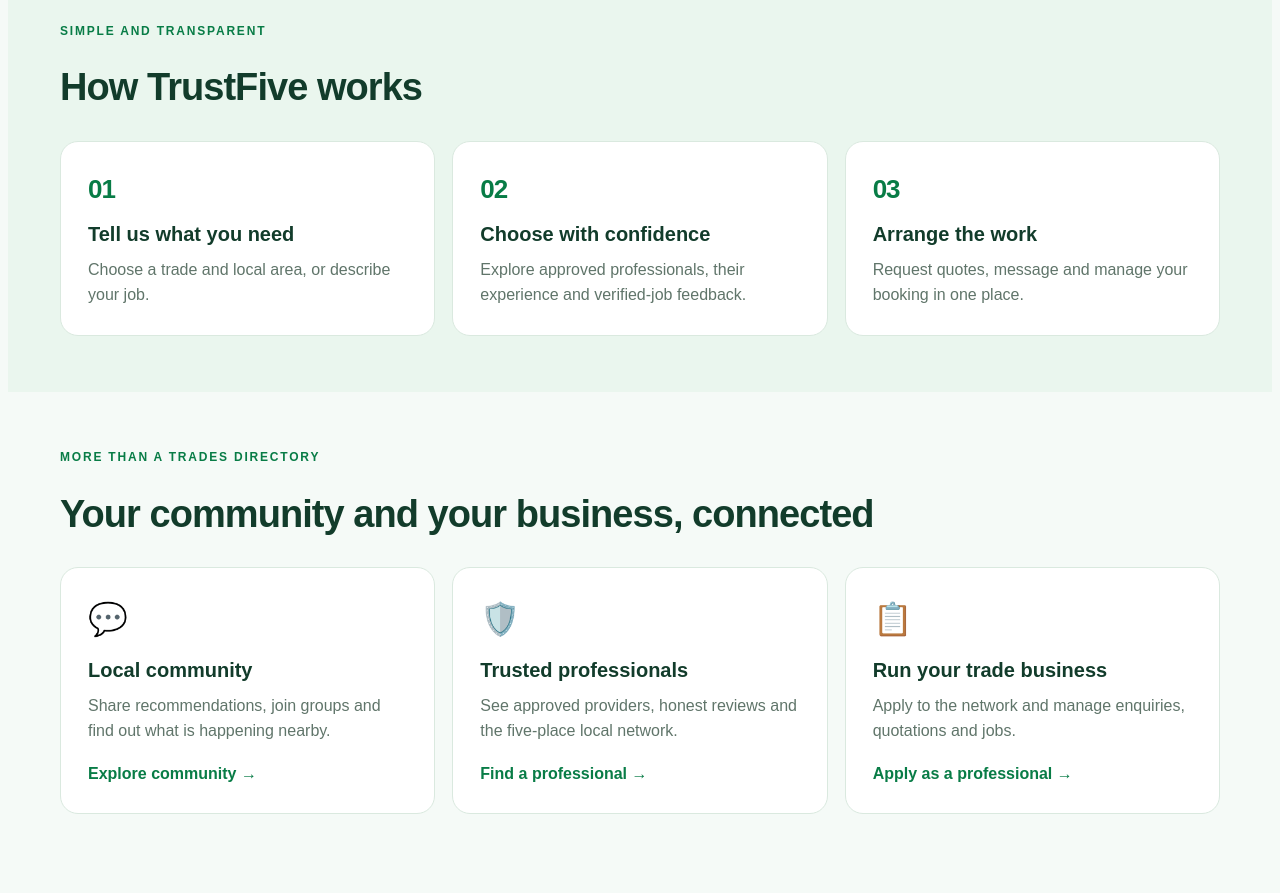
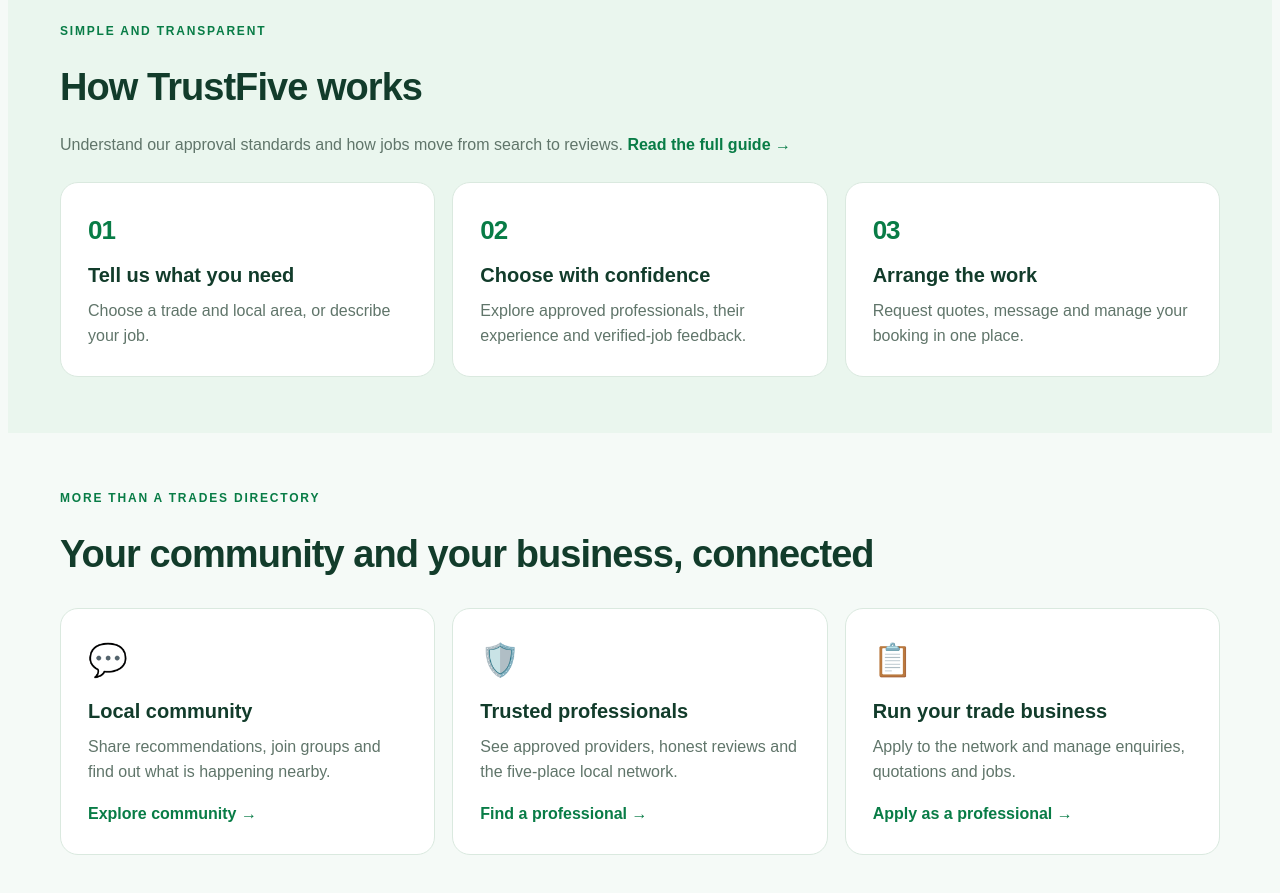
Before and after one commit to AIhomesecurity/trustfive, a Next.js app: page / in a window 1280 px wide. Shown: the part 1920-2813 px from the top of the page. Built offline with nearby package versions, Linux system fonts and the light colour scheme.

Commit message:
Link homepage customer journey to new TrustFive how-it-works guide

```diff
--- a/app/page.tsx
+++ b/app/page.tsx
@@ -47,7 +47,7 @@ export default function Home(){
    </div>
   </section>
   <section className="section home-how-it-works"><div className="container">
-   <div className="eyebrow">Simple and transparent</div><h2>How TrustFive works</h2>
+   <div className="eyebrow">Simple and transparent</div><h2>How TrustFive works</h2><p className="subtle">Understand our approval standards and how jobs move from search to reviews. <Link href="/how-it-works" className="service-view-all">Read the full guide →</Link></p>
    <div className="how-grid">
     <div className="how-step"><span className="how-number">01</span><h3>Tell us what you need</h3><p>Choose a trade and local area, or describe your job.</p></div>
     <div className="how-step"><span className="how-number">02</span><h3>Choose with confidence</h3><p>Explore approved professionals, their experience and verified-job feedback.</p></div>
```
